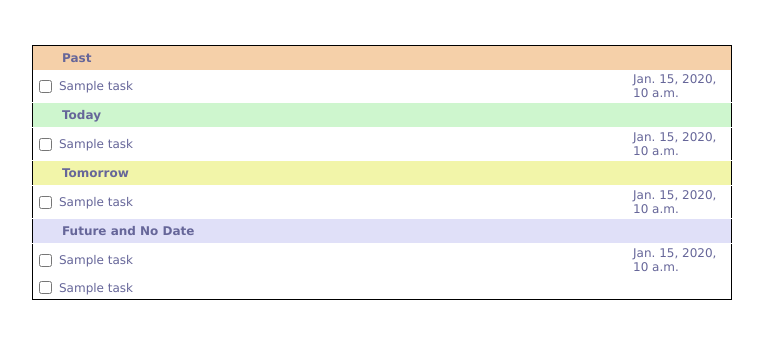
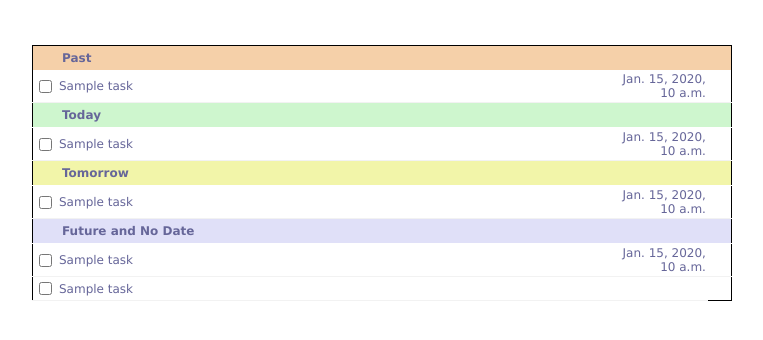
Before and after one commit to jkodali/pythonprojects, a Django app: template tasklist/website/tasklist/managetasks/templates/index.html in a window 1280 px wide. Shown: the top 340 px of the page, without its empty margins (21-784 px from the left). Run offline with Django 3.2, Linux system fonts and the light colour scheme; the template is opened without the code that fills it: most values are stand-ins (such as "Sample title", 1, 10 or a date in 2020).

Commit message:
making the table good looking for displaying tasks

```diff
--- a/tasklist/website/tasklist/managetasks/static/tasklist_style.css
+++ b/tasklist/website/tasklist/managetasks/static/tasklist_style.css
@@ -21,6 +21,15 @@ body
 {
 	width:570px;
 }
+#box-table-a td:nth-child(3)
+{
+	text-align: right;
+	width:100px;
+}
+#box-table-a td:nth-child(4)
+{
+	width:20px;
+}
 #box-table-a td:nth-child(1)
 {
 	width:10px;
@@ -29,7 +38,7 @@ body
 {
 	padding: 2px;
 	/*background: #e8edff;*/
-	/*border-bottom: 1px solid #fff;*/
+	border-bottom: 1px solid #F2F2F2;
 	color: #669;
 	/*border-top: 1px solid transparent;*/
 }
--- a/tasklist/website/tasklist/managetasks/templates/index.html
+++ b/tasklist/website/tasklist/managetasks/templates/index.html
@@ -15,7 +15,7 @@
             <tbody class="past-header">
                 <tr>
                     <td/>
-                    <td colspan="2">Past</td>
+                    <td colspan="3">Past</td>
                 </tr>
             </tbody>
             <tbody class="normal">
@@ -23,14 +23,15 @@
                 <tr>
                     <td><input type="checkbox"/></td>
                     <td>{{ task.task }}</td>
-                    <td>{{ task.next_date }}</td>
+                    <td>{{ task.getFriendlyDate }}</td>
+                    <td/>
                 </tr>
         {% endfor %}
             </tbody>
             <tbody class="today-header">
                 <tr>
                     <td/>
-                    <td colspan="2">Today</td>
+                    <td colspan="3">Today</td>
                 </tr>
             </tbody>
             <tbody class="normal">
@@ -39,13 +40,14 @@
                     <td><input type="checkbox"/></td>
                     <td>{{ task.task }}</td>
                     <td>{{ task.next_date }}</td>
+                    <td/>
                 </tr>
         {% endfor %}
             </tbody>
             <tbody class="tomorrow-header">
                 <tr>
                     <td/>
-                    <td colspan="2">Tomorrow</td>
+                    <td colspan="3">Tomorrow</td>
                 </tr>
             </tbody>
             <tbody class="normal">
@@ -54,13 +56,14 @@
                     <td><input type="checkbox"/></td>
                     <td>{{ task.task }}</td>
                     <td>{{ task.next_date }}</td>
+                    <td/>
                 </tr>
         {% endfor %}
             </tbody>
             <tbody class="future-header">
                 <tr>
                     <td/>
-                    <td colspan="2">Future and No Date</td>
+                    <td colspan="3">Future and No Date</td>
                 </tr>
             </tbody>
             <tbody class="normal">
@@ -69,6 +72,7 @@
                     <td><input type="checkbox"/></td>
                     <td>{{ task.task }}</td>
                     <td>{{ task.next_date }}</td>
+                    <td/>
                 </tr>
         {% endfor %}
             </tbody>
```
Also changed, not shown: tasklist/website/tasklist/managetasks/models.py (+8 -0 lines).
